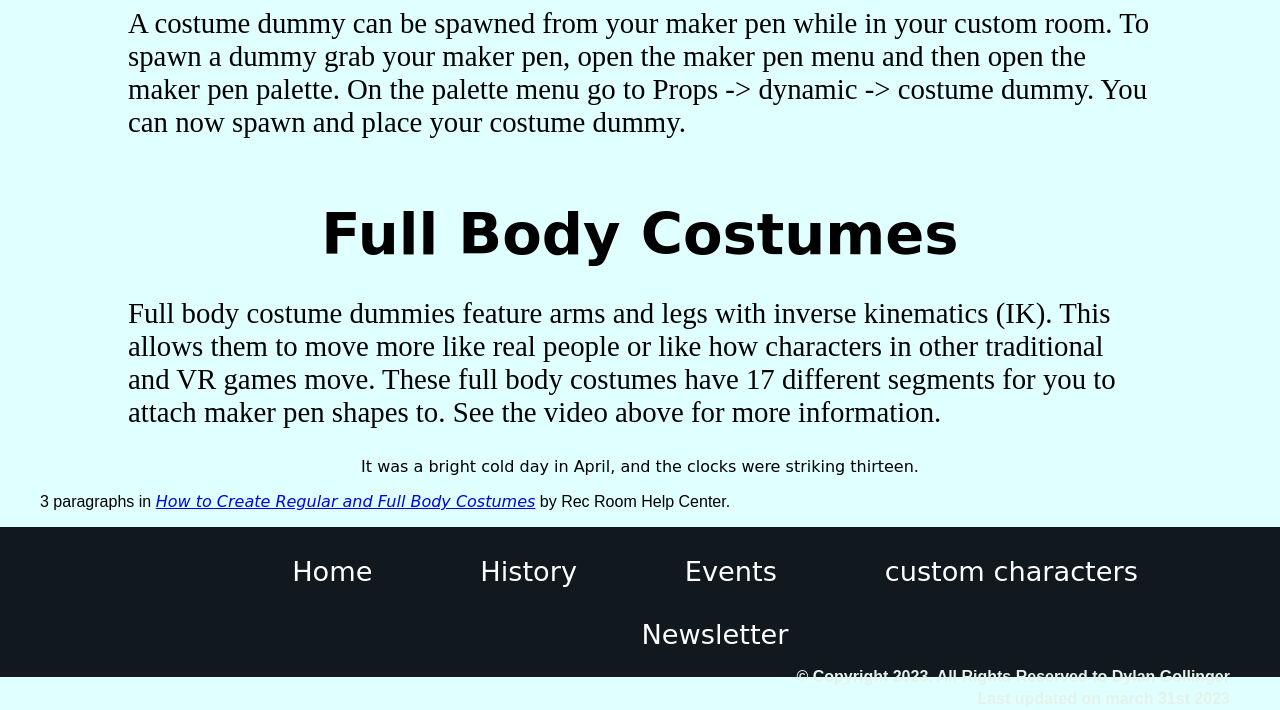
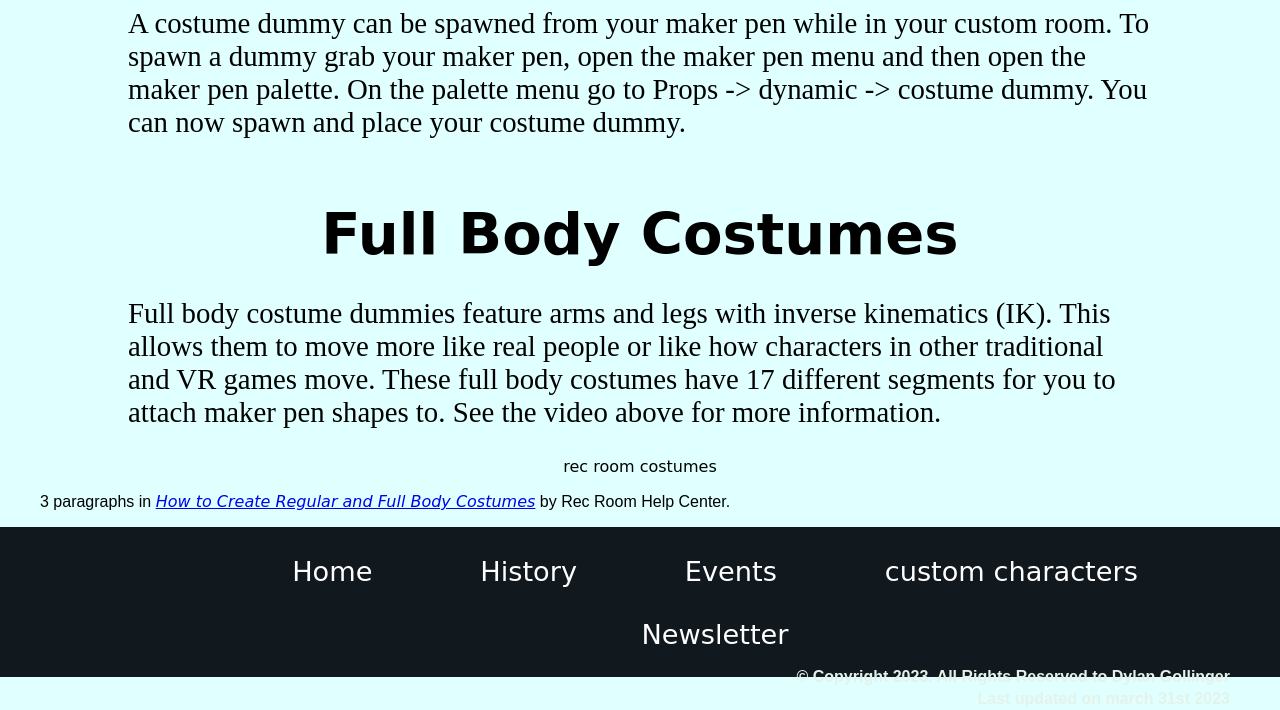
Before and after one commit to Dylandog5002/New-project, a plain HTML site: page customize.html in a window 1280 px wide. Shown: the part 750-1460 px from the top of the page. Drawn offline with Linux system fonts and the light colour scheme.

Commit message:
Update customize.html

```diff
--- a/customize.html
+++ b/customize.html
@@ -37,7 +37,7 @@
   </div>
 	<figure>
     <blockquote>
-        <p>It was a bright cold day in April, and the clocks were striking thirteen.</p>
+        <p>rec room costumes</p>
     </blockquote>
     <figcaption>3 paragraphs in <cite><a href="https://recroom.zendesk.com/hc/en-us/articles/4524211968279-How-to-Create-Regular-and-Full-Body-Costumes">How to Create Regular and Full Body Costumes</a></cite> by Rec Room Help Center.</figcaption>
 </figure>
```
